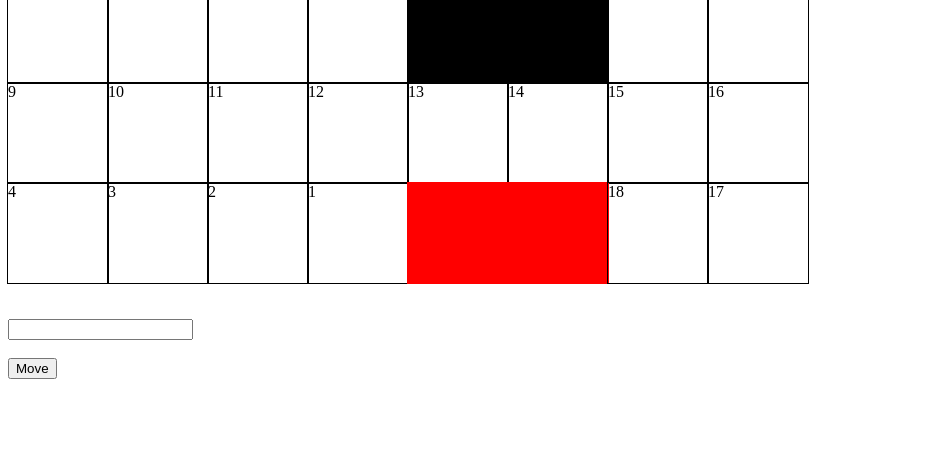
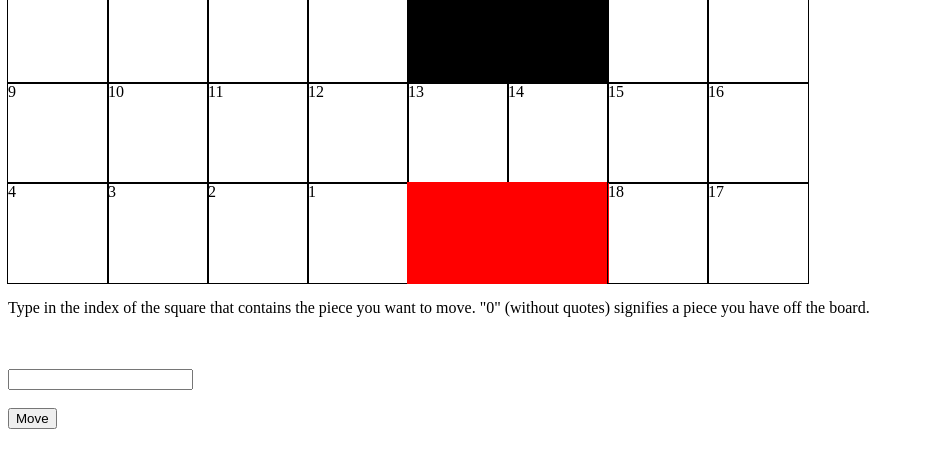
Before and after one commit to travis-cramer/ur, a Flask app: page /board/ in a window 1280 px wide. Shown: the part 25-493 px from the top of the page, without its empty margins (0-925 px from the left). Run offline with Flask 2, Linux system fonts and the light colour scheme.

Commit message:
add controls to board page

```diff
--- a/server.py
+++ b/server.py
@@ -16,7 +16,6 @@ def test():
 @app.route("/board/")
 def board():
 	game_id = request.args.get('game_id')
-	print(game_id)
 	return render_template('index.html', game_id=game_id)
 
 @app.route("/games/<game_id>")
@@ -25,7 +24,7 @@ def game(game_id):
 	game.load_game(game_id)
 	return jsonify(game.board)
 
-@app.route("/games/<game_id>/move/")
+@app.route("/games/<game_id>/actions/move/")
 def move(game_id):
 	game = Ur()
 	game.load_game(game_id)
--- a/templates/index.html
+++ b/templates/index.html
@@ -34,34 +34,39 @@
 <body>
 	<div id="game-id" style="height: 0px;">{{game_id}}</div> <!-- .js will grab this value -->
 
-	<div>
-	    <div id="8">1</div>
-	    <div id="7">2</div>
-	    <div id="6">3</div>
-	    <div id="5">4</div>
-	    <div id="black-finish" style="background: black;">5</div>
-	    <div id="black-finish" style="background: black;">6</div>
-	    <div id="20">7</div>
-	    <div id="19">8</div>
-	    <div id="9">9</div>
-	    <div id="10">10</div>
-	    <div id="11">11</div>
-	    <div id="12">12</div>
-	    <div id="13">13</div>
-	    <div id="14">14</div>
-	    <div id="15">15</div>
-	    <div id="16">16</div>
-	    <div id="4">17</div>
-	    <div id="3">18</div>
-	    <div id="2">19</div>
-	    <div id="1">20</div>
-	    <div id="white-finish" style="background: red; color: red;">21</div>
-	    <div id="white-finish" style="background: red; color: red;">22</div>
-	    <div id="18">23</div>
-	    <div id="17">24</div>
+	<div id="board">
+	    <div id="8" class="square">1</div>
+	    <div id="7" class="square">2</div>
+	    <div id="6" class="square">3</div>
+	    <div id="5" class="square">4</div>
+	    <div id="black-finish" class="square" style="background: black;">5</div>
+	    <div id="black-finish" class="square" style="background: black;">6</div>
+	    <div id="20" class="square">7</div>
+	    <div id="19" class="square">8</div>
+	    <div id="9" class="square">9</div>
+	    <div id="10" class="square">10</div>
+	    <div id="11" class="square">11</div>
+	    <div id="12" class="square">12</div>
+	    <div id="13" class="square">13</div>
+	    <div id="14" class="square">14</div>
+	    <div id="15" class="square">15</div>
+	    <div id="16" class="square">16</div>
+	    <div id="4" class="square">17</div>
+	    <div id="3" class="square">18</div>
+	    <div id="2" class="square">19</div>
+	    <div id="1" class="square">20</div>
+	    <div id="white-finish" class="square" style="background: red; color: red;">21</div>
+	    <div id="white-finish" class="square" style="background: red; color: red;">22</div>
+	    <div id="18" class="square">23</div>
+	    <div id="17" class="square">24</div>
 	</div>
 
-	<form action="/games/{}/move/" autocomplete="off">
+	<p>
+		Type in the index of the square that contains the piece you want to move. "0" (without quotes) signifies a
+		piece you have off the board.
+	</p>
+
+	<form action="/games/1/actions/move/" autocomplete="off">
 		<br><br>
 		<input type="text" name="move">
 		<br><br>
```
